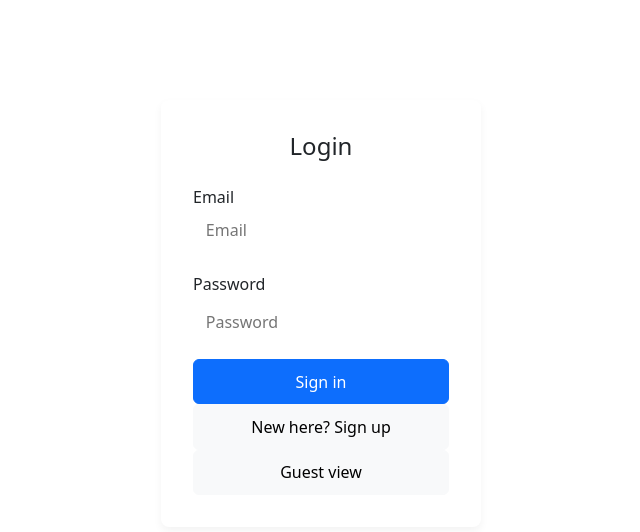
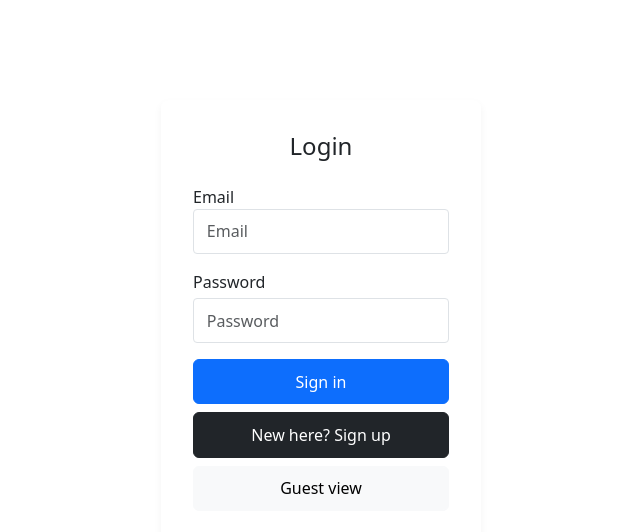
Before and after one commit to dom1k11/ai-reviewer-react, a React (Vite) app in the folder client/: page /login in a window 1280 px wide. Shown: the top 532 px of the page, without its empty margins (319-959 px from the left). Built offline with nearby package versions, Linux system fonts and the light colour scheme.

Commit message:
register style fixes

```diff
--- a/client/src/components/LoginForm/LoginForm.css
+++ b/client/src/components/LoginForm/LoginForm.css
@@ -27,9 +27,9 @@
   width: 100%;
   padding: 0.6rem 0.8rem;
   margin-bottom: 1rem;
-  border: 1px solid var(--color-border);
   border-radius: 4px;
   font-size: 1rem;
+
 }
 
 .login-container button {
--- a/client/src/components/LoginForm/LoginForm.tsx
+++ b/client/src/components/LoginForm/LoginForm.tsx
@@ -9,7 +9,6 @@ type LoginFormProps = {
   onGoToRegister: () => void;
   onGuestLogin: () => void;
 };
-
 
 const LoginForm = ({
   email,
@@ -31,6 +30,7 @@ const LoginForm = ({
           type="email"
           placeholder="Email"
           value={email}
+          className="form-control"
           onChange={(e) => onChange("email", e.target.value)}
         />
       </label>
@@ -41,20 +41,21 @@ const LoginForm = ({
         type="password"
         placeholder="Password"
         value={password}
+        className="form-control"
         onChange={(e) => onChange("password", e.target.value)}
       />
 
-      <button className="btn btn-primary" onClick={onSubmit} disabled={loading}>
+      <button className="btn btn-primary mb-2" onClick={onSubmit} disabled={loading}>
         {loading ? "Signing in..." : "Sign in"}
       </button>
 
       <br />
 
-      <button className="btn btn-light" onClick={onGoToRegister}>
+      <button className="btn btn-dark mb-2" onClick={onGoToRegister}>
         New here? Sign up
       </button>
 
-      <button className="btn btn-light" onClick={onGuestLogin}>
+      <button className="btn btn-light mb-2" onClick={onGuestLogin}>
         Guest view
       </button>
 
--- a/client/src/pages/RegisterPage/components/RegisterForm/RegisterForm.tsx
+++ b/client/src/pages/RegisterPage/components/RegisterForm/RegisterForm.tsx
@@ -1,5 +1,4 @@
 import { useNavigate } from "react-router-dom";
-
 type RegisterFormProps = {
   form: {
     name: string;
@@ -31,6 +30,7 @@ const RegisterForm = ({
         Name
         <input
           type="text"
+          className="form-control"
           value={form.name}
           onChange={(e) => onChange("name", e.target.value)}
         />
@@ -40,6 +40,7 @@ const RegisterForm = ({
       <label>
         Email
         <input
+          className="form-control"
           type="email"
           value={form.email}
           onChange={(e) => onChange("email", e.target.value)}
@@ -50,6 +51,7 @@ const RegisterForm = ({
       <label>
         Password
         <input
+          className="form-control"
           type="password"
           value={form.password}
           onChange={(e) => onChange("password", e.target.value)}
```
